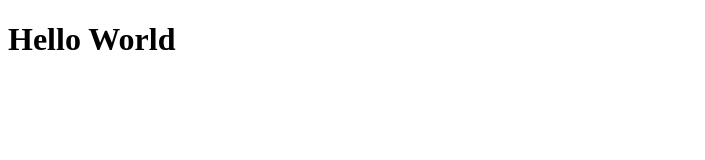
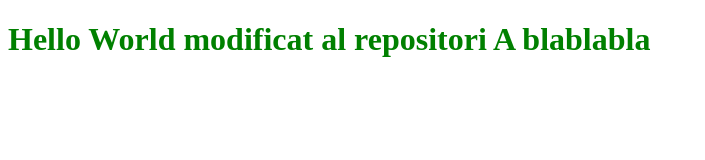
Before and after one commit to sergio-girona/Illojuaner, a plain HTML site: page index.html in a window 1280 px wide. Shown: the whole page, without its empty margins (0-705 px from the left). Drawn offline with Linux system fonts and the light colour scheme.

Commit message:
Actualitzacio

```diff
--- a/index.html
+++ b/index.html
@@ -6,10 +6,11 @@
     <meta http-equiv="X-UA-Compatible" content="IE=edge">
     <meta name="viewport" content="width=device-width, initial-scale=1.0">
     <title>Document</title>
+    <link rel="stylesheet" href="style.css">
 </head>
 
 <body>
-    <h1>Hello World</h1>
+    <h1>Hello World modificat al repositori A blablabla</h1>
 </body>
 
 </html>
```
